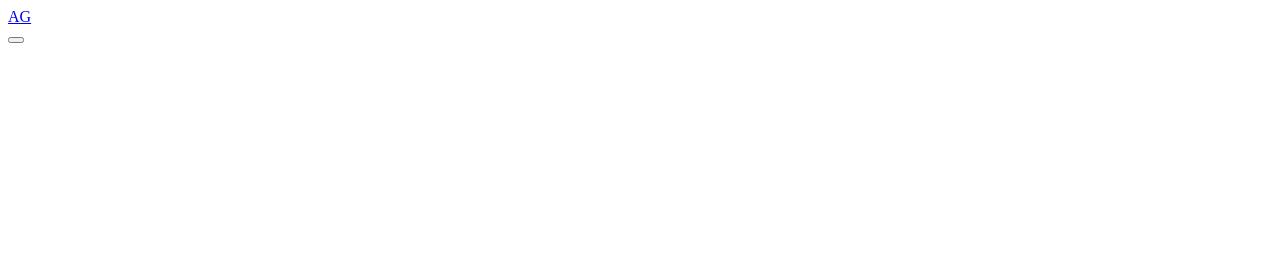
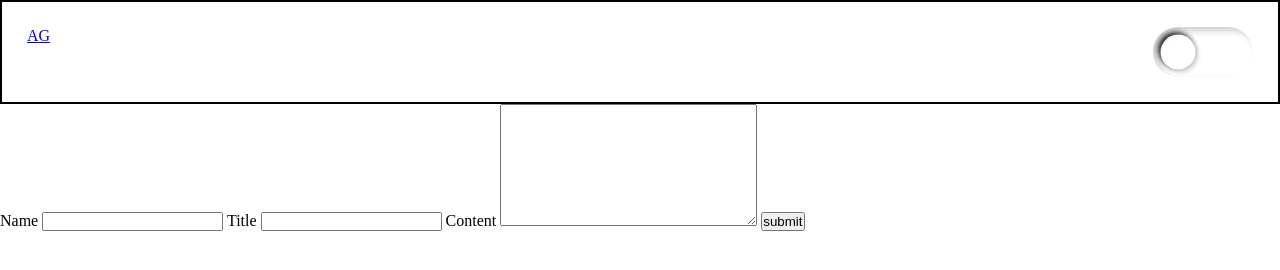
Before and after one commit to ANDRESGOM77/My-New-Blog, a plain HTML site: page My-blog/index.html in a window 1280 px wide. Drawn offline with Linux system fonts and the light colour scheme.

Commit message:
creating form and buttom

```diff
--- /dev/null
+++ b/My-blog/asses/CSS/styles.css
@@ -0,0 +1,51 @@
+:root{
+
+}
+*{
+    box-sizing: border-box;
+    padding: 0;
+    margin: 0;
+}
+
+body{
+    background-color: white;
+}
+nav{
+    display: flex;
+    justify-content: space-between;
+    padding: 25px;
+    border: black solid 2px;
+}
+#container{
+    display: flex;
+    background-color: white;
+    position: relative;
+    width: 100px;
+    height: 50px;
+    border-radius: 30px;
+    box-shadow: inset 4px 4px 6px #cecece,
+                inset -4px -4px 6px white;
+    cursor: pointer;
+
+}
+
+.toggle{
+    position: absolute;
+    top: 0;
+    left: 0;
+    width: 50px;
+    height: 50px;
+    transform: scale(.7);
+    background-color: linear-gradiant(145deg, #d8d8d8, #ffffff);
+    box-shadow: 3px 3px 8px #c4c4c4,
+                -3px -3px 8px;
+    border-radius: 25px;
+}
+
+#container.active .toggle{
+    left: 50px;
+}
+
+body.active{
+    background-color: black;
+}
--- /dev/null
+++ b/My-blog/asses/js/logic.js
@@ -0,0 +1,7 @@
+let toggle = document.getElementById('container');
+let body = document.querySelector('body');
+
+toggle.onclick = function(){
+    toggle.classList.toggle('active');
+    body.classList.toggle('active');
+}
--- a/My-blog/index.html
+++ b/My-blog/index.html
@@ -3,20 +3,33 @@
 <head>
     <meta charset="UTF-8">
     <meta name="viewport" content="width=device-width, initial-scale=1.0">
+    <link rel="stylesheet" href="asses/CSS/styles.css">
     <link rel="stylesheet" href="asses/CSS/from.css">
     <title>Document</title>
 </head>
 <body>
-    <header class="container">
+    <header>
         <nav>
-        <a href="#" class="logo">AG</a>
-        <div class="Checkbox">
-            <button class="switch" id="Checkbox">
-                <span><i class="fas fa-sun"></i></span>
-                <span><i class="fas fa-moon"></i></span>
-            </button>
-        </div>
+            <a href="#" class="logo">AG</a>
+            <div id="container">
+            <div class="toggle"></div>
+            </div>
         </nav>
     </header>
+
+    <main>
+        <div id="form">
+        <form action="blog.html">
+            <label for="name">Name</label>
+            <input type="text" id="name" name="name">
+            <label for="Title">Title</label>
+            <input type="text" id="Title" name="title">
+            <label for="name">Content</label>
+            <textarea type="text" id="name" name="name" cols="30" rows="8"></textarea>
+            <button type="submit">submit</button>
+        </form>
+        </div>
+    </main>
+    <script src="/asses/js/logic.js"></script>
 </body>
 </html>
```
